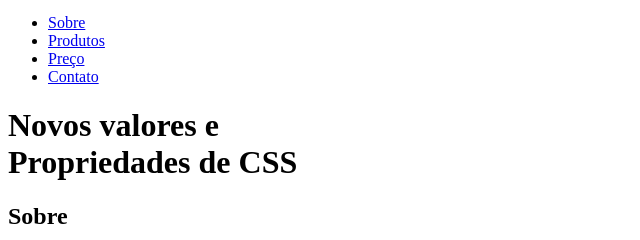
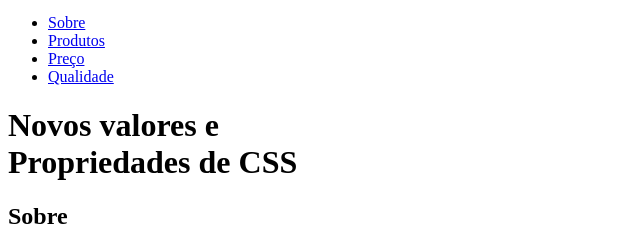
Before and after one commit to yuri-italo/flex-blog, a plain HTML site: page index.html in a window 1280 px wide. Shown: the part 138-378 px from the top of the page, 0-640 px from the left. Drawn offline with Linux system fonts and the light colour scheme.

Commit message:
html - menu contato substituido por qualidade

```diff
--- a/index.html
+++ b/index.html
@@ -30,7 +30,7 @@
               <li><a href="#sobre">Sobre</a></li>
               <li><a href="#produtos">Produtos</a></li>
               <li><a href="#preco">Preço</a></li>
-              <li><a href="#contato">Contato</a></li>
+              <li><a href="#qualidade">Qualidade</a></li>
             </ul>
           </nav>
         </div>
```
